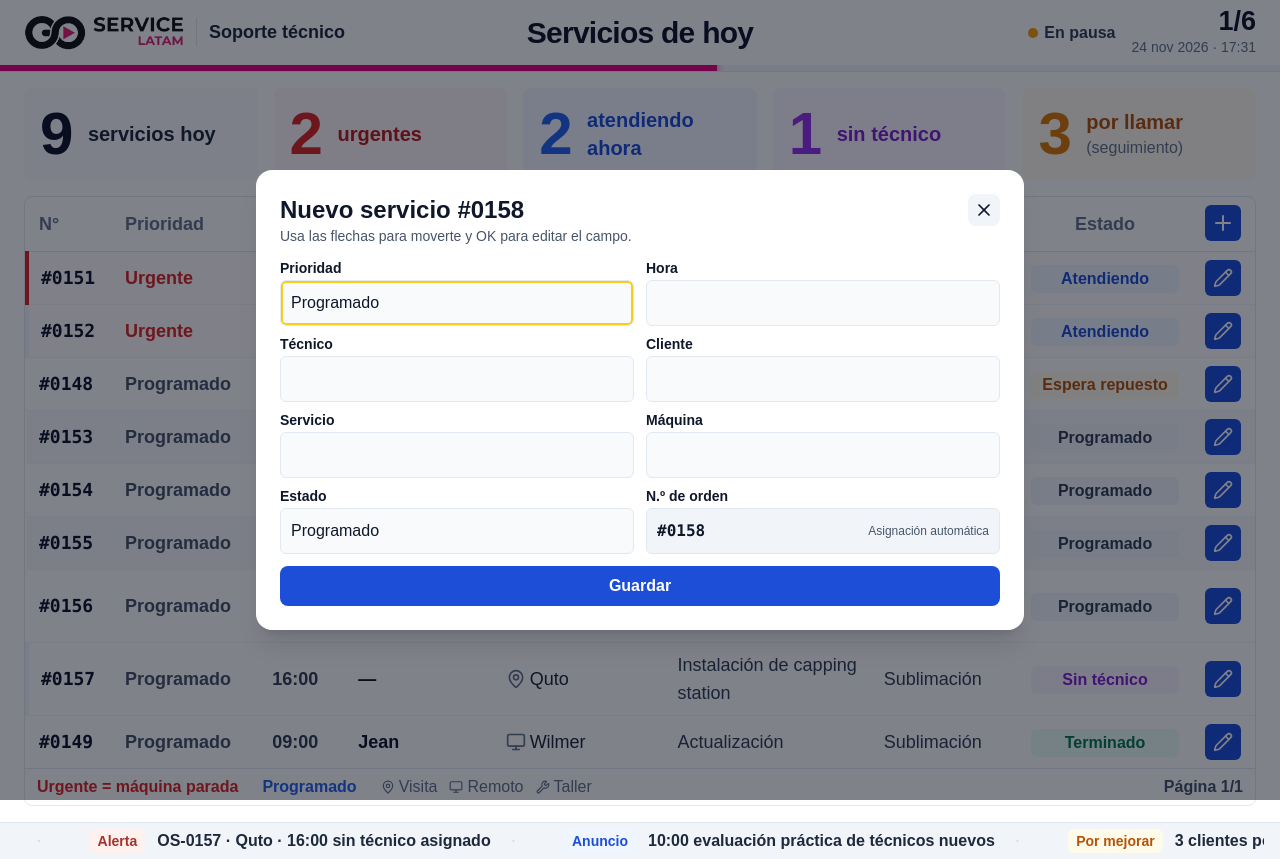
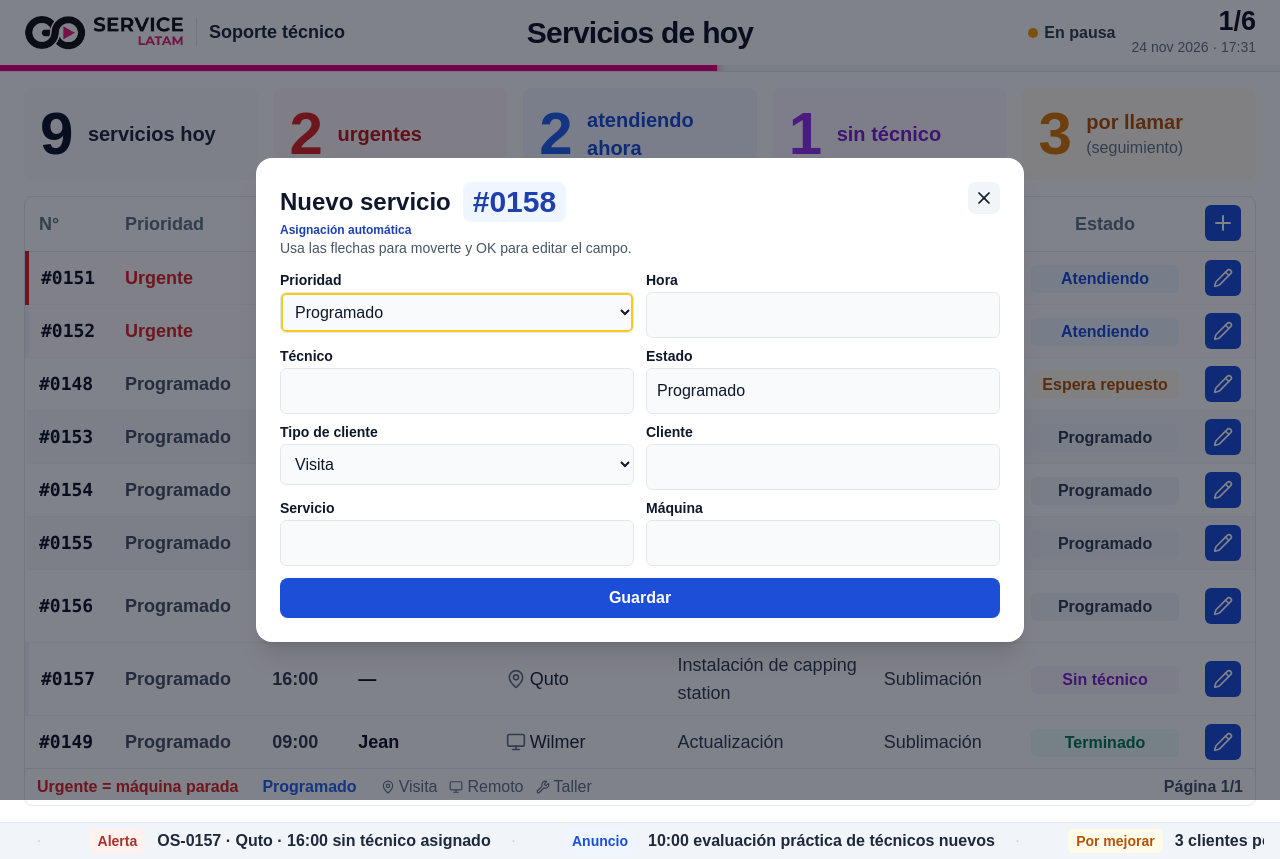
Before and after one commit to DevStudio-WorkSpace/simon-front, a Next.js app in the folder frontend/: page / in a window 1280 px wide. Both pictures are taken after a click on the button 1223 px from the left and 223 px from the top of the page. Built offline with nearby package versions, Linux system fonts and the light colour scheme; a web font is replaced by a local one.

Commit message:
feat(frontend): añadir selectores al editor de servicios

```diff
--- a/frontend/src/presentation/components/slides/ServiceEditor.tsx
+++ b/frontend/src/presentation/components/slides/ServiceEditor.tsx
@@ -3,25 +3,32 @@
 import { useEffect, useRef, useState } from 'react';
 import { flushSync } from 'react-dom';
 import { Trash2, X } from 'lucide-react';
-import type { ServiceItem, ServicePriority, ServiceState } from '../../../domain/models';
+import type {
+  ServiceItem,
+  ServiceModality,
+  ServicePriority,
+  ServiceState,
+} from '../../../domain/models';
 
 const fields = [
-  { name: 'priority', label: 'Prioridad', maxLength: 20 },
+  { name: 'priority', label: 'Prioridad' },
   { name: 'time', label: 'Hora', maxLength: 5 },
   { name: 'technicianName', label: 'Técnico', maxLength: 45 },
+  { name: 'state', label: 'Estado', maxLength: 30 },
+  { name: 'modality', label: 'Tipo de cliente' },
   { name: 'clientName', label: 'Cliente', maxLength: 45 },
   { name: 'serviceDescription', label: 'Servicio', maxLength: 120 },
   { name: 'machineModel', label: 'Máquina', maxLength: 45 },
-  { name: 'state', label: 'Estado', maxLength: 30 },
 ] as const;
 
-type FieldName = (typeof fields)[number]['name'];
-type Draft = Record<FieldName, string>;
+type SelectValues = { priority: ServicePriority; modality: ServiceModality };
+type FieldName = Exclude<(typeof fields)[number]['name'], keyof SelectValues>;
+type Draft = Record<FieldName, string> & SelectValues;
 
-const priorities: Record<ServicePriority, string> = {
-  urgente: 'Urgente',
-  programado: 'Programado',
-};
+const selectOptions = {
+  priority: { urgente: 'Urgente', programado: 'Programado' },
+  modality: { visita: 'Visita', remoto: 'Remoto', taller: 'Taller' },
+} satisfies { [Field in keyof SelectValues]: Record<SelectValues[Field], string> };
 const normalize = (value: string) =>
   value
     .trim()
@@ -61,13 +68,14 @@ export function ServiceEditor({
   const [editingField, setEditingField] = useState<FieldName | null>(null);
   const [error, setError] = useState<{ field: FieldName; message: string } | null>(null);
   const [draft, setDraft] = useState<Draft>({
-    priority: priorities[service.priority],
+    priority: service.priority,
     time: service.time,
     technicianName: service.technicianName,
     clientName: service.clientName,
     serviceDescription: service.serviceDescription,
     machineModel: service.machineModel,
     state: states[service.state].label,
+    modality: service.modality,
   });
 
   const inputs = useRef<Partial<Record<FieldName, HTMLInputElement>>>({});
@@ -94,7 +102,7 @@ export function ServiceEditor({
     const owner = dialog.parentElement;
     const { scrollX, scrollY } = window;
     dialog.showModal();
-    inputs.current.priority?.focus();
+    dialog.querySelector<HTMLSelectElement>('select[name="priority"]')?.focus();
 
     const handleKey = (event: KeyboardEvent) => {
       if (event.defaultPrevented || event.altKey || event.metaKey || event.ctrlKey) return;
@@ -110,6 +118,19 @@ export function ServiceEditor({
       }
 
       if (event.key === 'Enter' || event.key === ' ') {
+        if (current instanceof HTMLSelectElement) {
+          if (event.repeat) {
+            event.preventDefault();
+          } else if (typeof current.showPicker === 'function') {
+            try {
+              current.showPicker();
+              event.preventDefault();
+            } catch {
+              // Use the WebView's default select activation if showPicker is unavailable here.
+            }
+          }
+          return;
+        }
         event.preventDefault();
         if (event.repeat) return;
         if (current instanceof HTMLInputElement) startEditing(current);
@@ -119,7 +140,7 @@ export function ServiceEditor({
 
       if (!['ArrowUp', 'ArrowDown', 'ArrowLeft', 'ArrowRight'].includes(event.key)) return;
       event.preventDefault();
-      const controls = [...dialog.querySelectorAll<HTMLElement>('button, input')];
+      const controls = [...dialog.querySelectorAll<HTMLElement>('button, input, select')];
       const index = controls.indexOf(current as HTMLElement);
       const fieldset = dialog.querySelector('fieldset');
       const columns = fieldset
@@ -162,7 +183,6 @@ export function ServiceEditor({
     (Object.keys(states) as ServiceState[]).map((state) => [state, states[state].label]),
   ) as Record<ServiceState, string>;
   const help: Partial<Record<FieldName, string>> = {
-    priority: 'Urgente o Programado.',
     time: 'Formato de 24 horas, por ejemplo 09:30.',
     state: Object.values(stateLabels).join(' · '),
   };
@@ -175,23 +195,26 @@ export function ServiceEditor({
   function save() {
     const state = matchOption(draft.state, stateLabels);
     const missing = fields.find(
-      ({ name }) => !(name === 'technicianName' && state === 'sin_tecnico') && !draft[name].trim(),
+      (field) =>
+        'maxLength' in field &&
+        !(field.name === 'technicianName' && state === 'sin_tecnico') &&
+        !draft[field.name].trim(),
     );
-    if (missing) return reject(missing.name, `Completa el campo ${missing.label}.`);
+    if (missing && 'maxLength' in missing)
+      return reject(missing.name, `Completa el campo ${missing.label}.`);
 
     const time = draft.time.trim().padStart(5, '0');
-    const priority = matchOption(draft.priority, priorities);
-    if (!priority) return reject('priority', 'Escribe Urgente o Programado.');
     if (!/^(?:[01]\d|2[0-3]):[0-5]\d$/.test(time))
       return reject('time', 'Escribe una hora válida, por ejemplo 09:30.');
     if (!state) return reject('state', `Estado válido: ${help.state}.`);
 
     onSave({
       ...service,
-      priority,
+      priority: draft.priority,
       time,
       technicianName: draft.technicianName.trim() || '—',
       clientName: draft.clientName.trim(),
+      modality: draft.modality,
       serviceDescription: draft.serviceDescription.trim(),
       machineModel: draft.machineModel.trim(),
       state,
@@ -220,14 +243,20 @@ export function ServiceEditor({
       >
         <header className="mb-3 flex items-start justify-between gap-4">
           <div>
-            <h2 id="service-editor-title" className="text-xl font-extrabold xl:text-2xl">
+            <h2
+              id="service-editor-title"
+              className="flex flex-wrap items-center gap-x-3 gap-y-1 text-xl font-extrabold xl:text-2xl"
+            >
               {confirmDelete
                 ? 'Eliminar servicio'
                 : creating
                   ? 'Nuevo servicio'
                   : 'Editar servicio'}{' '}
+              <span className="rounded-lg bg-blue-50 px-2.5 py-0.5 text-2xl font-extrabold tabular-nums text-blue-800 xl:text-3xl">
                 {service.orderNumber}
+              </span>
             </h2>
+            {creating && <p className="text-xs font-semibold text-blue-800">Asignación automática</p>}
             <p className="text-xs text-slate-600 xl:text-sm">
               {confirmDelete
                 ? `Se quitará la fila de ${service.clientName} de esta demo.`
@@ -269,9 +298,38 @@ export function ServiceEditor({
           <>
             <fieldset
               aria-label="Datos del servicio"
-              className="grid grid-cols-1 gap-x-3 gap-y-2 sm:grid-cols-2"
+              className="grid grid-cols-2 gap-x-3 gap-y-2"
             >
-              {fields.map(({ name, label, maxLength }) => (
+              {fields.map((field) => {
+                if (!('maxLength' in field)) {
+                  const { name, label } = field;
+                  const options = selectOptions[name];
+                  return (
+                    <label key={name} className="block min-w-0 text-xs font-semibold xl:text-sm">
+                      {label}
+                      <select
+                        name={name}
+                        value={draft[name]}
+                        onChange={(event) => {
+                          const value = event.target.value;
+                          if (Object.hasOwn(options, value)) {
+                            setDraft((current) => ({ ...current, [name]: value }));
+                          }
+                        }}
+                        className={`mt-0.5 block w-full cursor-pointer rounded-md border border-slate-200 bg-slate-50 px-2.5 py-1.5 text-sm font-medium xl:py-2.5 xl:text-base ${focusStyle}`}
+                      >
+                        {Object.entries(options).map(([value, optionLabel]) => (
+                          <option key={value} value={value}>
+                            {optionLabel}
+                          </option>
+                        ))}
+                      </select>
+                    </label>
+                  );
+                }
+
+                const { name, label, maxLength } = field;
+                return (
                   <label key={name} className="block min-w-0 text-xs font-semibold xl:text-sm">
                     {label}
                     <input
@@ -302,16 +360,8 @@ export function ServiceEditor({
                       className={`mt-0.5 block w-full rounded-md border border-slate-200 px-2.5 py-1.5 text-sm font-medium xl:py-2.5 xl:text-base ${focusStyle} ${editingField === name ? 'bg-white' : 'cursor-pointer bg-slate-50'}`}
                     />
                   </label>
-              ))}
-              <dl className="min-w-0 text-xs font-semibold xl:text-sm">
-                <dt>N.º de orden</dt>
-                <dd className="mt-0.5 flex items-center justify-between gap-2 rounded-md border border-slate-200 bg-slate-100 px-2.5 py-1.5 text-sm xl:py-2.5 xl:text-base">
-                  <span className="font-mono">{service.orderNumber}</span>
-                  <span className="text-xs font-medium text-slate-600">
-                    {creating ? 'Asignación automática' : 'Solo lectura'}
-                  </span>
-                </dd>
-              </dl>
+                );
+              })}
             </fieldset>
 
             {editingField && help[editingField] && (
```
Also changed, not shown: 1 other file (tests, documents, lock files or other folders). Lines whose indentation alone changed are shown as unchanged.
